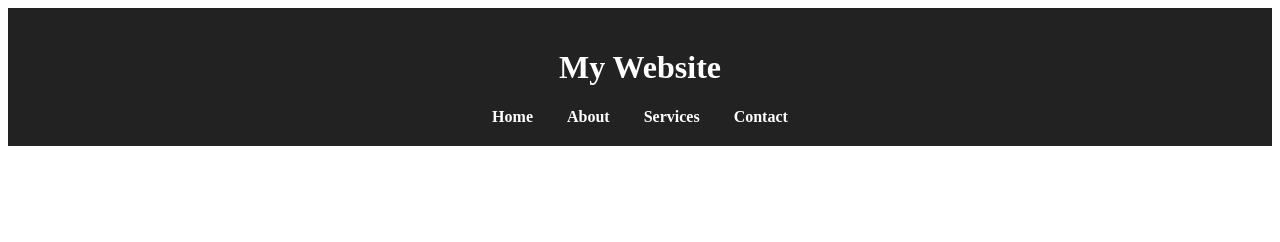
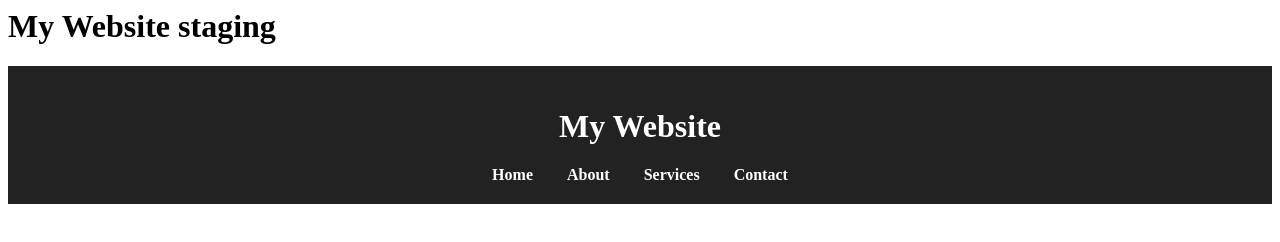
Before and after one commit to dimaz7474/belajar-niomic, a plain HTML site: page header.html in a window 1280 px wide. Drawn offline with Linux system fonts and the light colour scheme.

Commit message:
element h1 staging

```diff
--- a/header.html
+++ b/header.html
@@ -25,6 +25,7 @@
     </style>
 </head>
 <body>
+     <h1>My Website staging</h1>
     <header>
         <h1>My Website</h1>
         <nav>
```
